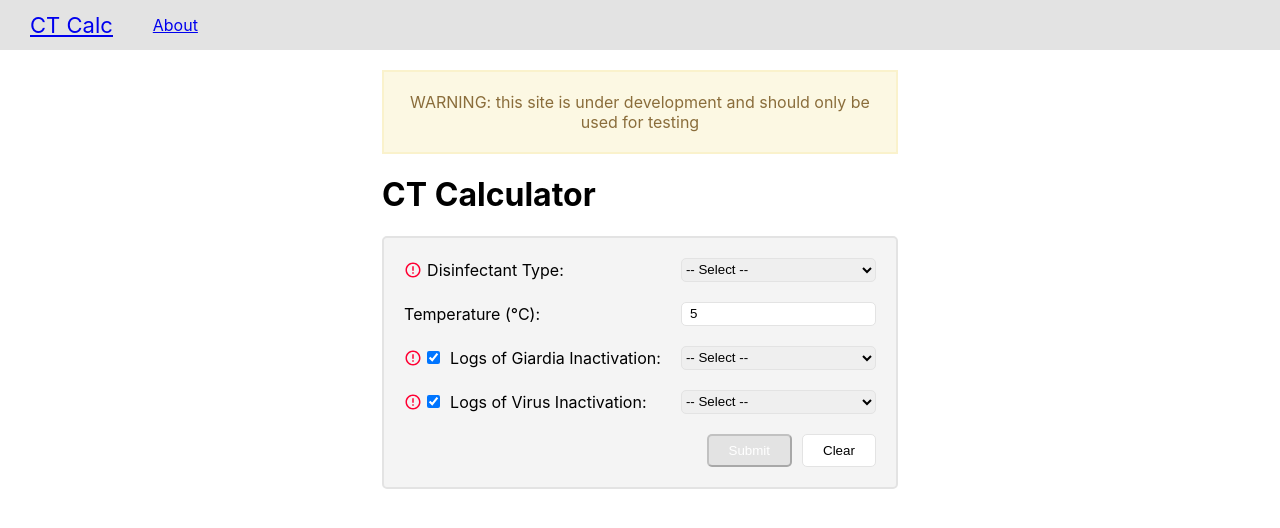
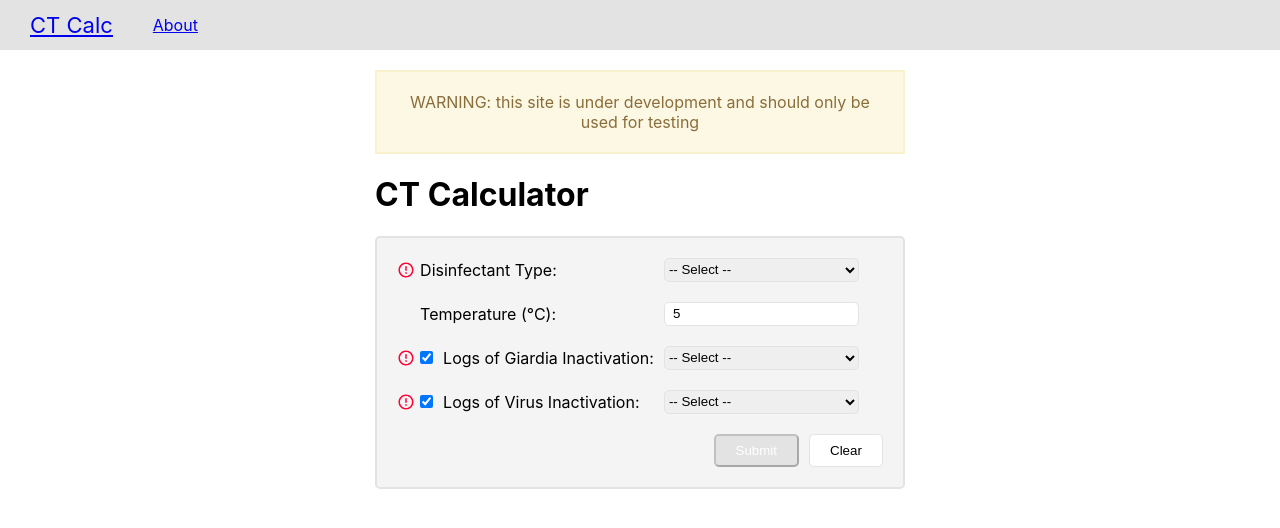
Before and after one commit to nicodes/ctcalc, a React (Create React App) app in the folder client/: page / in a window 1280 px wide. Both pictures are taken after typing "5" into the empty fields and a click on the button "Submit". Shown: the top 528 px of the page. Built offline with nearby package versions, Linux system fonts and the light colour scheme.

Commit message:
added padding so calculator doesn't resize for error icons

```diff
--- a/client/src/components/calculator/Calculator.js
+++ b/client/src/components/calculator/Calculator.js
@@ -82,7 +82,7 @@ const Calculator = () => {
         setVirusLog('')
     }
 
-    const errorImg = text => <><img src={errorSvg} data-tip={text} alt='error' /><ReactTooltip place='right' /></>
+    const errorImg = text => showErrors ? <><img src={errorSvg} data-tip={text} alt='error' /><ReactTooltip place='right' /></> : <div />
 
     return (<div className={'calculator'}>
         <div style={{
@@ -95,8 +95,8 @@ const Calculator = () => {
         }}>WARNING: this site is under development and should only be used for testing</div>
         <h1>CT Calculator</h1>
         <form>
+            {disinfectant === '' ? errorImg("Please select a value") : <div />}
             <div className='label-container'>
-                {showErrors && disinfectant === '' && errorImg("Please select a value")}
                 <span>Disinfectant Type:</span>
             </div>
             <Select
@@ -115,8 +115,8 @@ const Calculator = () => {
             />
 
             {isFreeChlorine && <>
+                {concentrationError ? errorImg("Please enter a concentration between (0, 3]") : <div />}
                 <div className='label-container'>
-                    {showErrors && concentrationError && errorImg("Please enter a concentration between (0, 3]")}
                     <span>Concentration (mg/L):</span>
                 </div>
                 <input
@@ -131,8 +131,8 @@ const Calculator = () => {
                     }}
                 />
 
+                {phError ? errorImg("Please enter a ph between [6, 9]") : <div />}
                 <div className='label-container'>
-                    {showErrors && phError && errorImg("Please enter a ph between [6, 9]")}
                     <span>pH:</span>
                 </div>
                 <input
@@ -148,8 +148,8 @@ const Calculator = () => {
                 />
             </>}
 
+            {temperatureError ? errorImg("Please enter a temperature between (0, 25]") : <div />}
             <div className='label-container'>
-                {showErrors && temperatureError && errorImg("Please enter a temperature between (0, 25]")}
                 <span>Temperature (°C):</span>
             </div>
             <input
@@ -164,8 +164,8 @@ const Calculator = () => {
                 }}
             />
 
+            {giardiaActive && giardiaLog === '' ? errorImg("Please select a value") : <div />}
             <div className='label-container'>
-                {showErrors && giardiaActive && giardiaLog === '' && errorImg("Please select a value")}
                 <input
                     type="checkbox"
                     disabled={disableAll}
@@ -184,22 +184,8 @@ const Calculator = () => {
                 disabled={disableAll || !giardiaActive}
             />
 
-            {isFreeChlorine && giardiaActive && <>
-                <div /> {/* skip grid area */}
-                <div onChange={() => setIsFormula(!isFormula)}>
-                    <input
-                        type="radio"
-                        disabled={disableAll}
-                        checked={!isFormula} /> Interpolate
-                    <input
-                        type="radio"
-                        disabled={disableAll}
-                        checked={isFormula} /> Formula
-                </div>
-            </>}
-
+            {virusActive && virusLog === '' ? errorImg("Please select a value") : <div />}
             <div className='label-container'>
-                {showErrors && virusActive && virusLog === '' && errorImg("Please select a value")}
                 <input
                     type="checkbox"
                     disabled={disableAll}
@@ -218,6 +204,30 @@ const Calculator = () => {
                 onChange={setVirusLog}
             />
 
+            {isFreeChlorine && giardiaActive && <>
+                <div /> {/* skip grid area */}
+                <div className='label-container'>
+                    <span>Methodology:</span>
+                </div>
+                <div onChange={() => setIsFormula(!isFormula)}>
+                    <input
+                        type="radio"
+                        disabled={disableAll}
+                        checked={!isFormula} /> Interpolate
+                    <br />
+                    {/* <input
+                        type="radio"
+                        disabled={disableAll}
+                        checked={!isFormula} /> Round
+                    <br /> */}
+                    <input
+                        type="radio"
+                        disabled={disableAll}
+                        checked={isFormula} /> Formula
+                </div>
+            </>}
+
+            <div style={{ width: '23px' }} /> {/* skip grid area, reserves space for error imgs */}
             <div /> {/* skip grid area */}
             <div className={'buttons-container'}>
                 <button
@@ -241,9 +251,10 @@ const Calculator = () => {
             </div>
 
             {serverErrors.length === 0 && <>
-                <div style={{ backgroundColor: '#e3e3e3', 'height': '3px', 'grid-column': `span 2` }} />
+                <div style={{ backgroundColor: '#e3e3e3', 'height': '3px', 'grid-column': `span 3` }} />
                 {[['Giardia', giardiaResult], ['Virus', virusResult]].map(([label, result]) => result && <>
-                    <span style={{ justifySelf: 'right' }}>{label} Inactivation:</span>
+                    <div />
+                    <span style={{ justifySelf: 'right', marginRight: '10px' }}>{label} Inactivation:</span>
                     <span>{JSON.stringify(result)}</span>
                 </>)}
             </>}
--- a/client/src/components/calculator/calculator.scss
+++ b/client/src/components/calculator/calculator.scss
@@ -14,9 +14,9 @@
 
         }
         @media (min-width: 601px) {
-            grid-template-columns: auto min-content;
+            grid-template-columns: min-content auto min-content;
         }
-        grid-gap: 20px;
+        grid-row-gap: 20px;
         padding: 20px;
 
         background-color: $lightgrey;
@@ -30,6 +30,7 @@
         input[type='number'], select {
             border: 1px solid $grey;
             border-radius: 5px;
+            margin-right: 24px;
         }
         input[type='number'] {
             height: 20px;
@@ -42,9 +43,14 @@
             margin: 0 10px 0 0;
         }
 
+        img {
+            margin: auto 5px auto 0;
+        }
+
         .label-container {
             display: flex;
             align-items: center;
+            margin-right: 10px;
 
             img {
                 margin-right: 5px;
```
